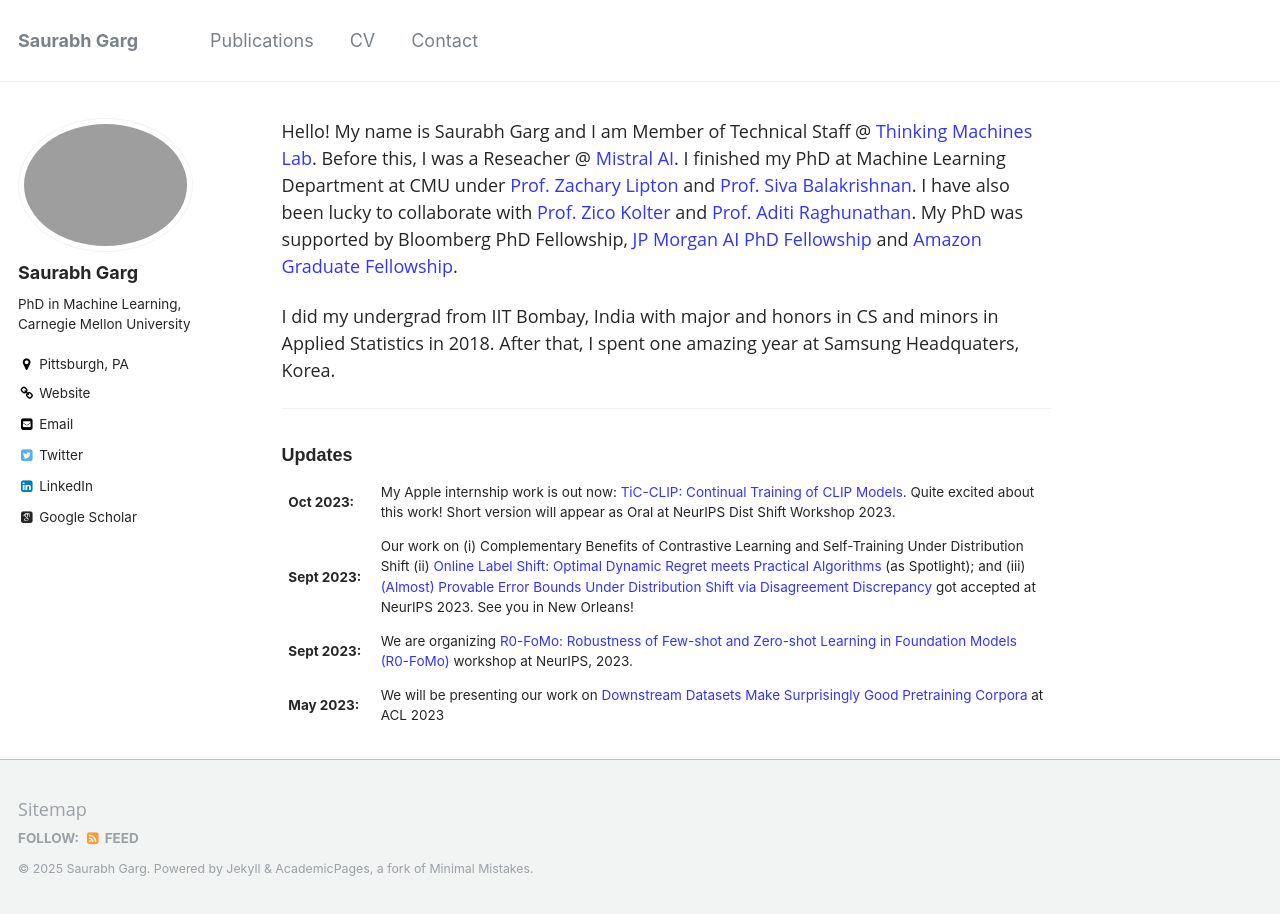
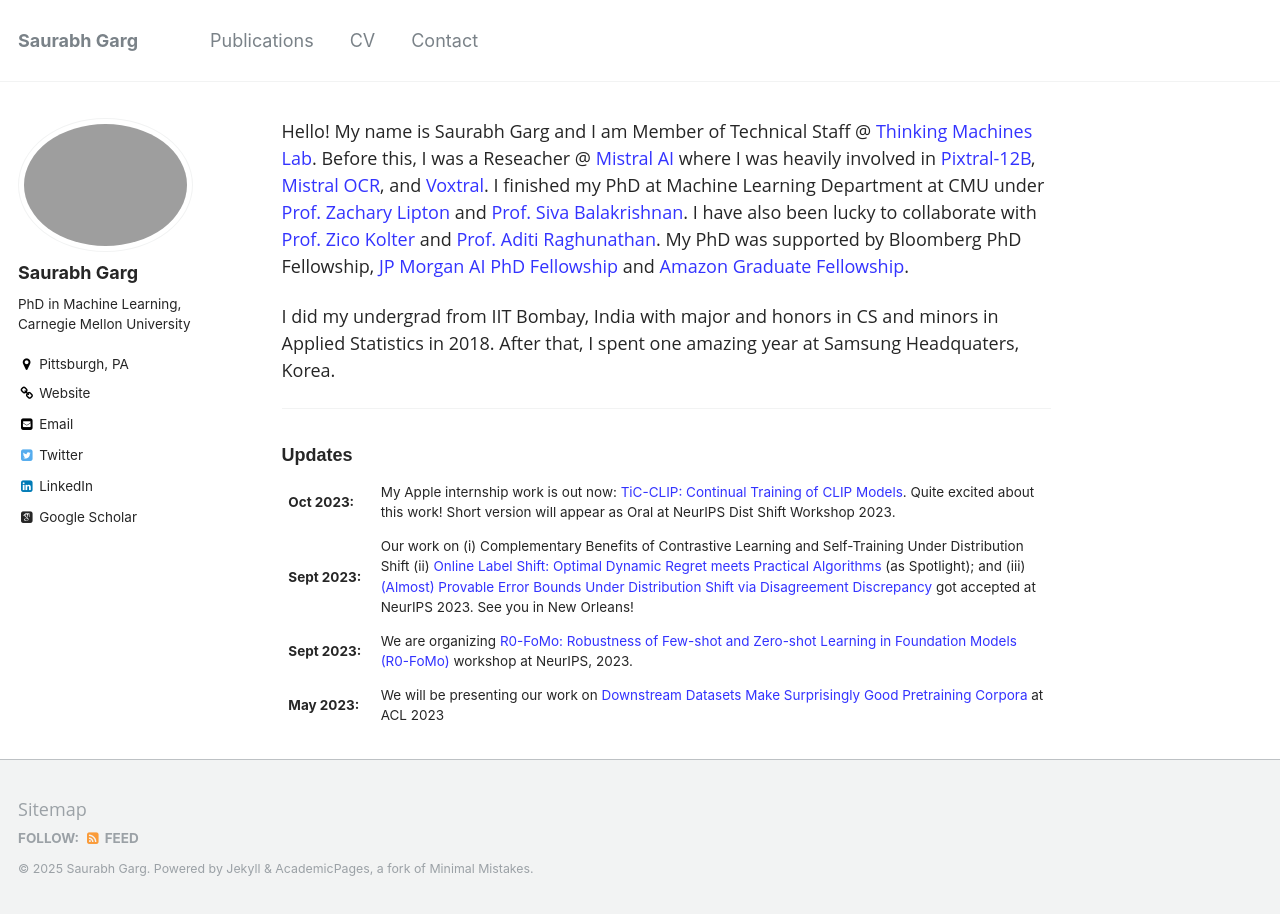
Before and after one commit to saurabhgarg1996/saurabhgarg1996.github.io, a Jekyll site: the page built from _pages/about.md, in a window 1280 px wide. Built offline with Jekyll 4.4.1, drawn with Linux system fonts in a browser that asks for light colours; some web fonts are replaced.

Commit message:
New update

```diff
--- a/_pages/about.md
+++ b/_pages/about.md
@@ -7,7 +7,7 @@ redirect_from:
   - /about.html
 ---
 
-Hello! My name is Saurabh Garg and I am Member of Technical Staff @ [Thinking Machines Lab](https://thinkingmachines.ai/). Before this, I was a Reseacher @ [Mistral AI](https://mistral.ai/). I finished my PhD at Machine Learning Department at CMU under [Prof. Zachary Lipton](http://zacklipton.com/) and [Prof. Siva Balakrishnan](http://www.stat.cmu.edu/~siva/). I have also been lucky to collaborate with [Prof. Zico Kolter](https://zicokolter.com/) and [Prof. Aditi Raghunathan](https://www.cs.cmu.edu/~aditirag/).
+Hello! My name is Saurabh Garg and I am Member of Technical Staff @ [Thinking Machines Lab](https://thinkingmachines.ai/). Before this, I was a Reseacher @ [Mistral AI](https://mistral.ai/) where I was heavily involved in [Pixtral-12B](https://arxiv.org/abs/2410.07073), [Mistral OCR](https://mistral.ai/news/mistral-ocr), and [Voxtral](https://arxiv.org/abs/2507.13264). I finished my PhD at Machine Learning Department at CMU under [Prof. Zachary Lipton](http://zacklipton.com/) and [Prof. Siva Balakrishnan](http://www.stat.cmu.edu/~siva/). I have also been lucky to collaborate with [Prof. Zico Kolter](https://zicokolter.com/) and [Prof. Aditi Raghunathan](https://www.cs.cmu.edu/~aditirag/).
 <!--- I am broadly interested in building **robust and deployable machine learning systems** under distribution shift, now with a focus on large language models and multimodal models, e.g., CLIP.
 Machine learning algorithms are typically developed and evaluated under simplistic assumptions that are often violated in practice. I am interested in understanding the behavior of machine learning models in real-world scenarios and building provable methods to make progress towards relaxing simplifying assumptions in order to make robust and trustworthy models.
 -->
```
